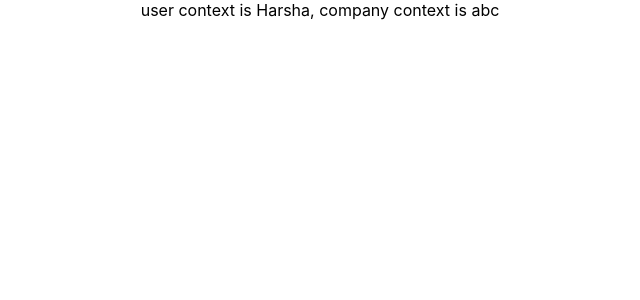
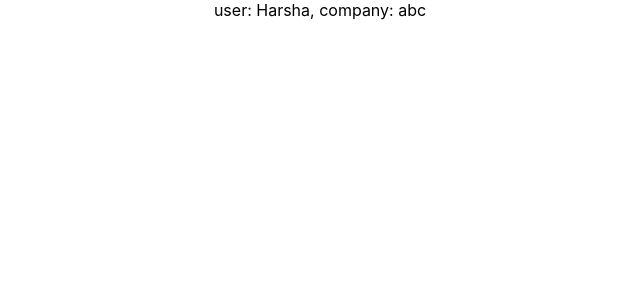
Before and after one commit to harsha-sagar/reactjs-hooks-tutorials, a React (Create React App) app: page / in a window 1280 px wide. Shown: the top 300 px of the page, without its empty margins (320-960 px from the left). Built offline with nearby package versions, Linux system fonts and the light colour scheme.

Commit message:
Simplification of consumption step of context in stateful functional components

```diff
--- a/src/components/CompanyContext.js
+++ b/src/components/CompanyContext.js
@@ -6,3 +6,4 @@ const CompanyProvider = CompanyContext.Provider;
 const CompanyConsumer = CompanyContext.Consumer;
 
 export { CompanyProvider, CompanyConsumer };
+export default CompanyContext;
--- a/src/components/ComponentF.js
+++ b/src/components/ComponentF.js
@@ -1,28 +1,17 @@
-import React, { Component } from 'react';
+import React, { Component, useContext } from 'react';
 
-import { UserConsumer } from './UserContext';
-import { CompanyConsumer } from './CompanyContext';
+import UserContext from './UserContext';
+import CompanyContext from './CompanyContext';
 
-class ComponentC extends Component {
-  render() {
-    return (
-      <div>
-        <UserConsumer>
-          {
-            (user) => {
-              return <CompanyConsumer>
-                {
-                  (company) => {
-                    return <div>user context is { user }, company context is { company }</div>
-                  }
-                }
-              </CompanyConsumer>
-            }
-          }
-        </UserConsumer>
-      </div>
-    )
-  }
+function ComponentF() {
+  const user = useContext(UserContext);
+  const company = useContext(CompanyContext);
+
+  return (
+    <div>
+      user: { user }, company: { company}
+    </div>
+  )
 }
 
-export default ComponentC;
+export default ComponentF;
--- a/src/components/UserContext.js
+++ b/src/components/UserContext.js
@@ -6,3 +6,4 @@ const UserProvider = UserContext.Provider;
 const UserConsumer = UserContext.Consumer;
 
 export { UserProvider, UserConsumer };
+export default UserContext;
```
